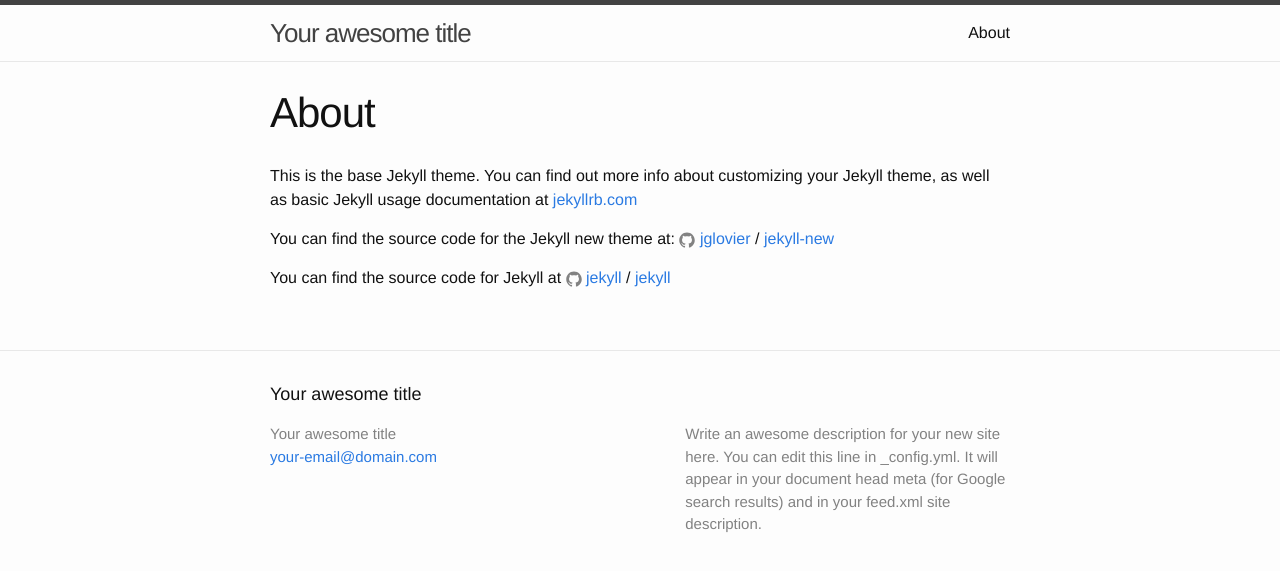
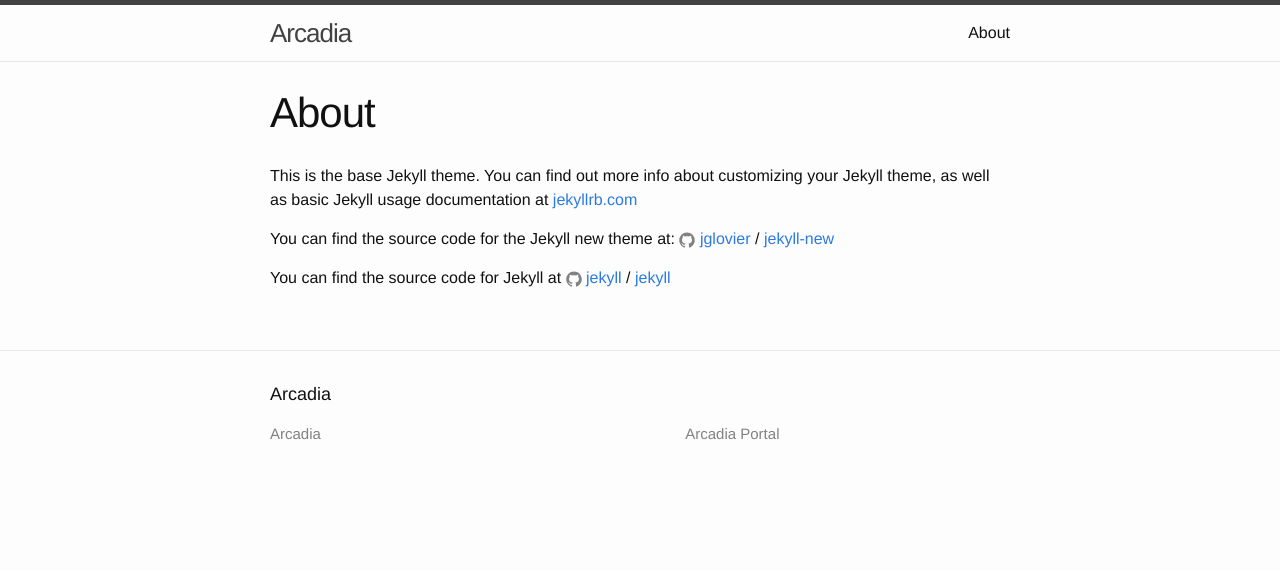
Before and after one commit to jinnatar/raidhamina, a Jekyll site: the page built from about.md, in a window 1280 px wide. Shown: the top 571 px of the page. Built offline with Jekyll 4.4.1, drawn with Linux system fonts in a browser that asks for light colours.

Commit message:
Build to dest

```diff
--- a/_config.yml
+++ b/_config.yml
@@ -6,16 +6,14 @@
 # 'jekyll serve'. If you change this file, please restart the server process.
 
 # Site settings
-title: Your awesome title
-email: your-email@domain.com
+title: Arcadia
 description: > # this means to ignore newlines until "baseurl:"
-  Write an awesome description for your new site here. You can edit this
-  line in _config.yml. It will appear in your document head meta (for
-  Google search results) and in your feed.xml site description.
-baseurl: "/mimic2" # the subpath of your site, e.g. /blog
+  Arcadia Portal
+baseurl: "/" # the subpath of your site, e.g. /blog
 basedomain: "arcadia.nocturnal.fi"
 url: "https://arcadia.nocturnal.fi" # the base hostname & protocol for your site
 theme: default
 
 # Build settings
 markdown: kramdown
+destination: /srv/www/ro/local
```
